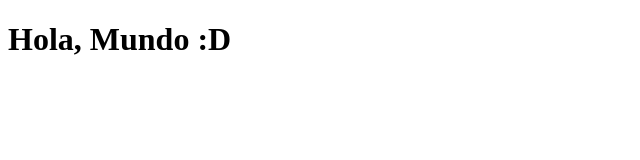
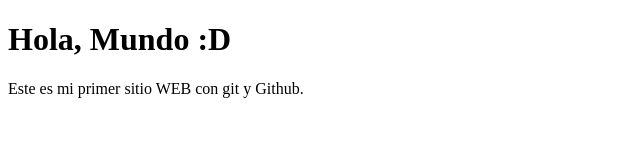
Before and after one commit to JosePabloGith/mi-sitio-web, a plain HTML site: page index.html in a window 1280 px wide. Shown: the whole page, without its empty margins (0-640 px from the left). Drawn offline with Linux system fonts and the light colour scheme.

Commit message:
Agregar un parrafo de descripcion

```diff
--- a/index.html
+++ b/index.html
@@ -7,5 +7,7 @@
 </head>
 <body>
     <h1>Hola, Mundo :D</h1>
+
+    <p>Este es mi primer sitio WEB con git y Github.</p>
 </body>
 </html>
```
